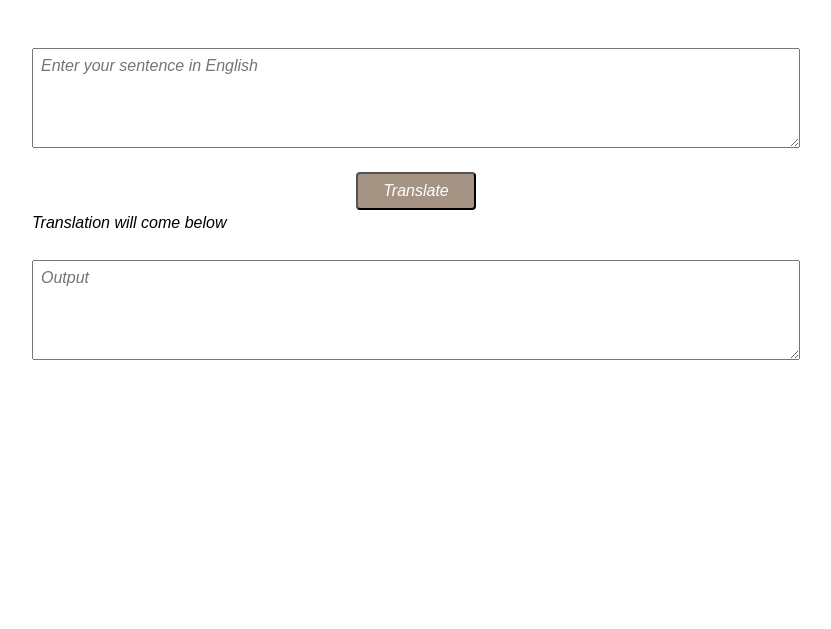
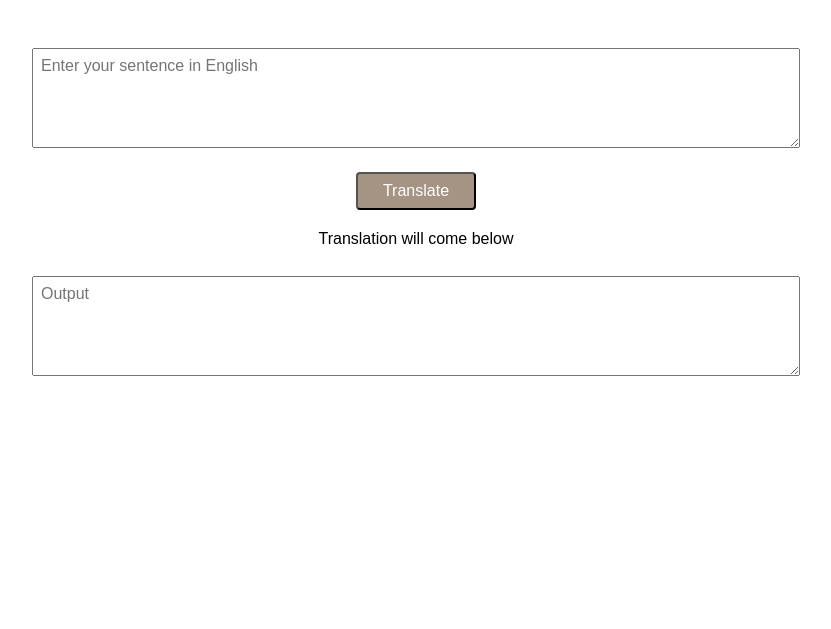
Before and after one commit to DineshRout779/levelZero-yodaSpeaks, a plain HTML site: page index.html in a window 1280 px wide. Shown: the part 171-800 px from the top of the page, without its empty margins (224-1055 px from the left). Drawn offline with Linux system fonts and the light colour scheme.

Commit message:
styles - improved spacing

```diff
--- a/styles.css
+++ b/styles.css
@@ -13,11 +13,11 @@ html {
   padding: 0;
   box-sizing: inherit;
   font-family: sans-serif;
-  font-style: italic;
 }
 
 body {
   line-height: 1.6;
+  text-align: center;
 }
 
 h1,
@@ -70,7 +70,7 @@ textarea {
 .btn {
   width: 100%;
   max-width: 120px;
-  margin: 0 auto;
+  margin: 1em auto;
   padding: 0.5em;
   cursor: pointer;
   color: #fff;
```
